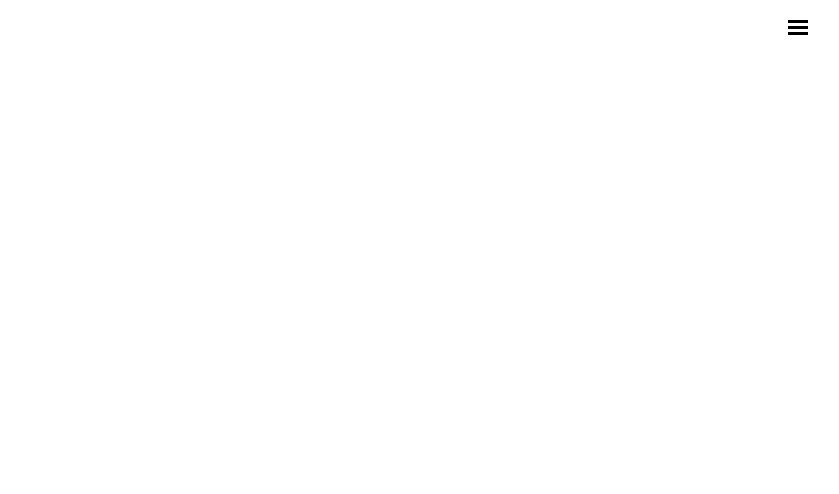
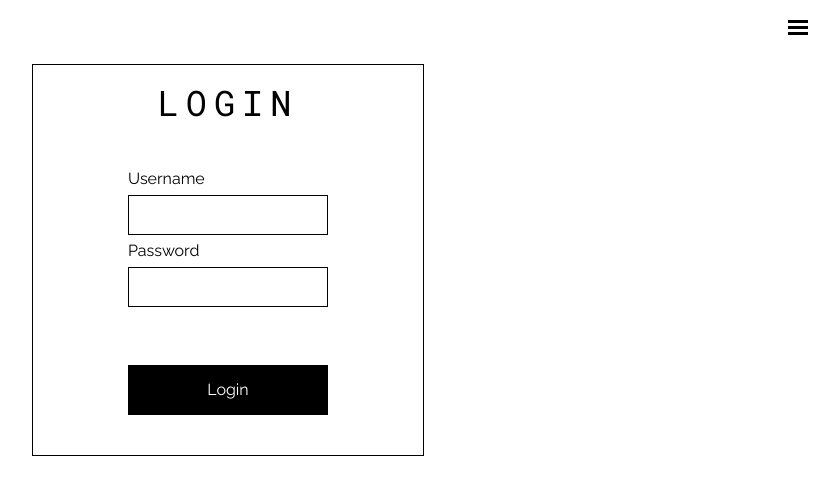
Before and after one commit to JarrettD5309/sf-show-archive, a React (Create React App) app in the folder client/: page /login in a window 1280 px wide. Shown: the top 494 px of the page, without its empty margins (412-1251 px from the left). Built offline with nearby package versions, Linux system fonts and the light colour scheme.

Commit message:
add login page

```diff
--- a/client/src/App.js
+++ b/client/src/App.js
@@ -2,6 +2,7 @@ import React from 'react';
 import { BrowserRouter as Router, Route } from 'react-router-dom';
 import Backdrop from './components/SlideDrawer/Backdrop';
 import HomePage from './pages/HomePage';
+import Login from './pages/Login';
 import NavBar from './components/NavBar';
 import Search from './pages/Search';
 import SlideDrawer from './components/SlideDrawer/SlideDrawer';
@@ -27,6 +28,7 @@ function App() {
             {/* {drawerOpen && <Backdrop handleBackdrop={handleBackdrop} show={drawerOpen}/>} */}
             <Route exact path='/' component={TimelinePage} />
             <Route exact path='/search' component={Search} />
+            <Route exact path='/login' component={Login} />
             <Route exact path='/all-shows' component={HomePage} />
         </Router>
     );
--- a/client/src/components/SlideDrawer/SlideDrawer.js
+++ b/client/src/components/SlideDrawer/SlideDrawer.js
@@ -21,7 +21,7 @@ const SlideDrawer = (props) => {
                     <a href="/search" className='nav-text'>Search</a>
                 </li>
                 <li className='nav-item'>
-                    <a href="#" className='nav-text'>Login</a>
+                    <a href="/login" className='nav-text'>Login</a>
                 </li>
             </ul>
         </div>
--- /dev/null
+++ b/client/src/pages/Login/index.js
@@ -0,0 +1,25 @@
+import React from 'react';
+import './style.css';
+
+const Login = () => {
+
+    return (
+        <div className='login-root'>
+            <div className='login-box'>
+                <h1>Login</h1>
+                <div>
+                    <label htmlFor='login-username'>Username</label><br />
+                    <input type='text' id='login-username' name='login-username' className='login-input' /><br />
+                    <label htmlFor='login-password'>Password</label><br />
+                    <input type='password' id='login-password' name='login-password' className='login-input' />
+                </div>
+                <div>
+                    <button className='login-button' type='button'>Login</button>
+                </div>
+            </div>
+        </div>
+    );
+
+};
+
+export default Login;
--- /dev/null
+++ b/client/src/pages/Login/style.css
@@ -0,0 +1,67 @@
+.login-box {
+    max-width: 350px;
+    height: 350px;
+    border: black 1px solid;
+    margin: 0 auto;
+    /* text-align: center; */
+    display: flex;
+    flex-direction: column;
+    padding: 20px;
+    align-items: center;
+    justify-content: space-between;
+}
+
+.login-button {
+    outline: none;
+    transition-duration: 0.3s;
+    box-sizing: border-box;
+    height: 50px;
+    width: 200px;
+    border-radius: 0;
+    cursor: pointer;
+    border: 1px black solid;
+    background-color: black;
+    overflow: hidden;
+    position: relative;
+    color: white;
+    margin-bottom: 20px;
+}
+
+.login-button:hover {
+    background-color: white;
+    color: black;
+}
+
+.login-button:after {
+    content: "";
+    background: rgb(197, 197, 197);
+    display: block;
+    position: absolute;
+    padding-top: 300%;
+    padding-left: 350%;
+    margin-left: -20px!important;
+    margin-top: -120%;
+    opacity: 0;
+    transition: all 0.8s
+}
+
+.login-button:active:after {
+    padding: 0;
+    margin: 0;
+    opacity: 1;
+    transition: 0s
+}
+
+.login-input {
+    width: 200px;
+    padding: 12px 20px;
+    margin: 8px 0;
+    box-sizing: border-box;
+    border: 1px solid black;
+    outline:none;
+    height: 40px;
+}
+
+.login-root {
+    padding: 14px;
+}
```
Also changed, not shown: 1 other file (tests, documents, lock files or other folders).
